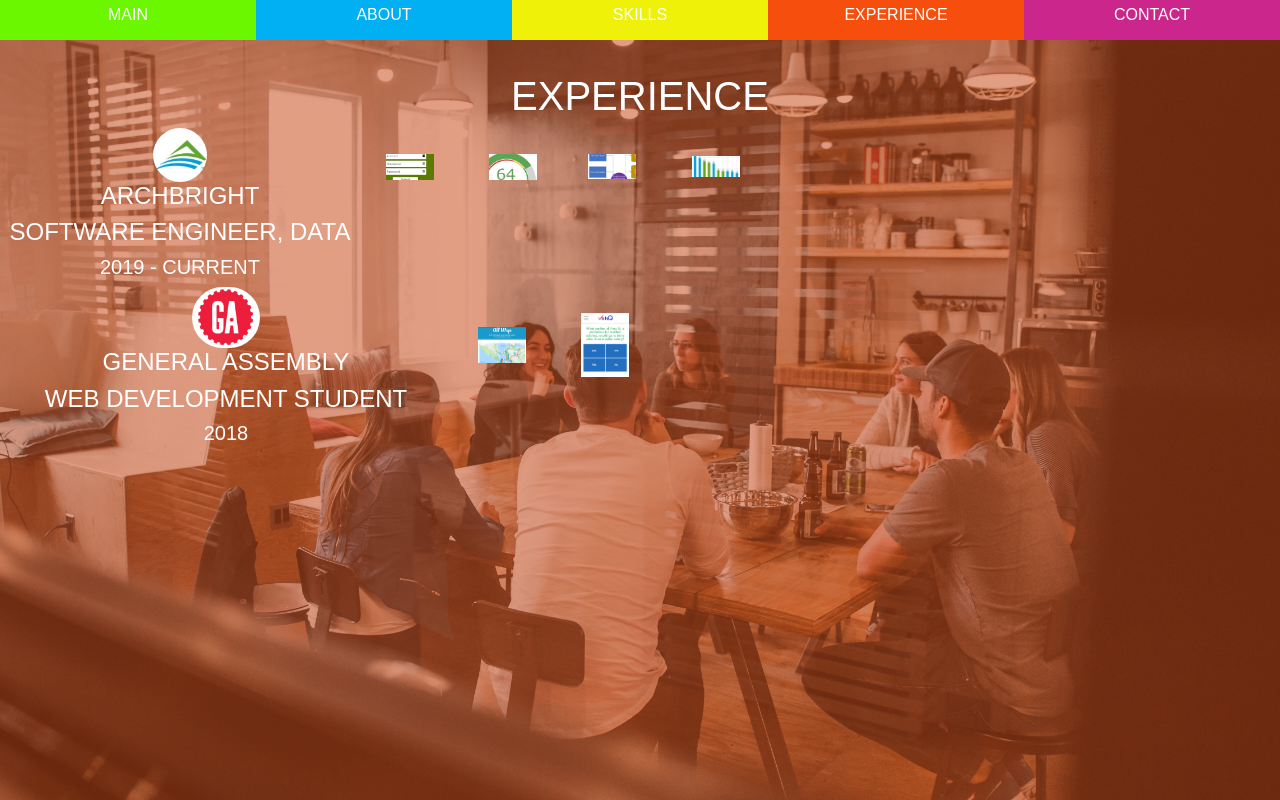
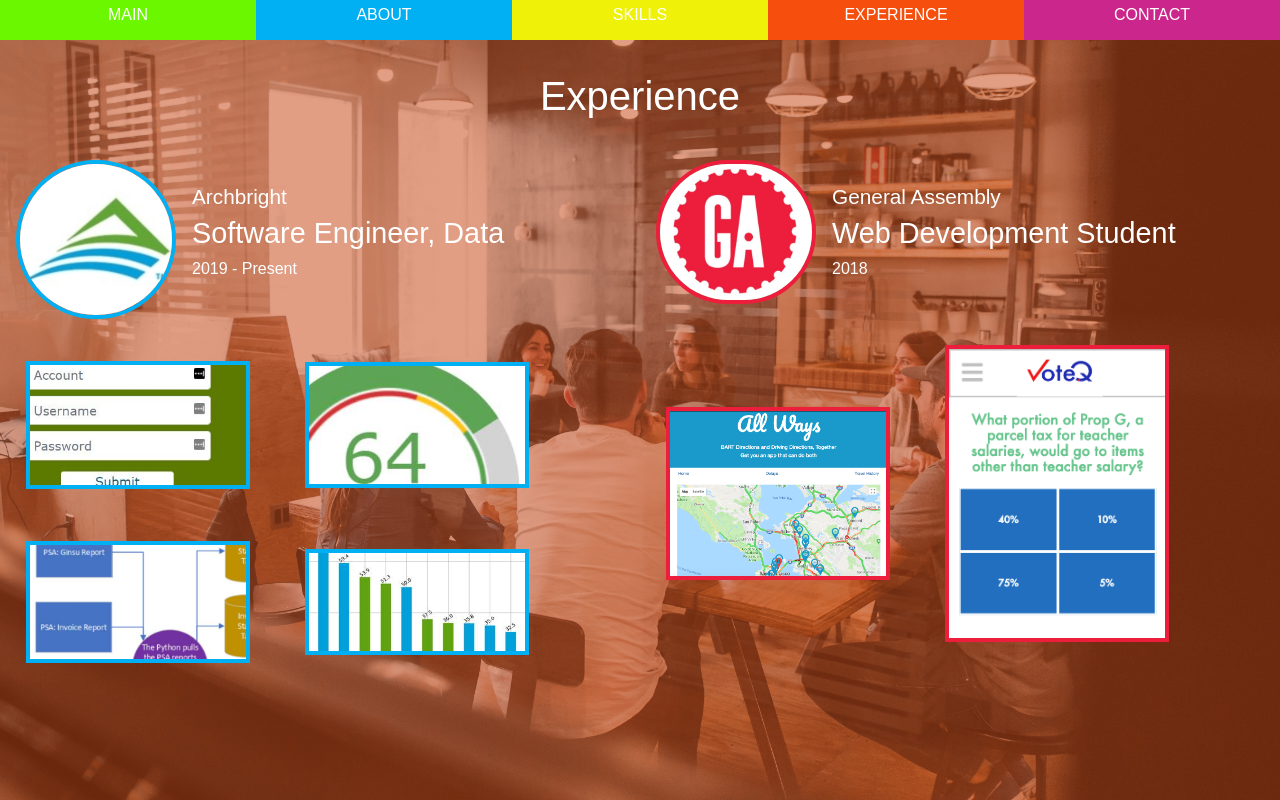
Before and after one commit to Trizzlenova/portfolio, a Python web app: template templates/experience.html in a window 1280 px wide. Run offline with Jinja, Linux system fonts and the light colour scheme; the template is opened without the code that fills it, so the values that code supplies are empty.

Commit message:
layout change for experience page

```diff
--- a/static/style.css
+++ b/static/style.css
@@ -151,29 +151,80 @@
   font-size: 1em;
 }
 
+#company {
+  text-align: left;
+  display: flex;
+}
+
 #experience {
   background: linear-gradient(rgba(196, 62, 9, 0.5), rgba(196, 62, 9, 0.5)),
     url('/static/experience.jpg');
   background-size: cover;
   height: 95vh;
+  color: white;
+  padding-top: 2em;
+  width: 100%;
+}
+
+#experience h1 {
   text-align: center;
-  color: white;
-  text-transform: uppercase;
-  padding-top: 2em;
-  flex-direction: column;
+  margin-bottom: 1em;
+}
+
+#experience_content {
+  display: flex;
+  flex-direction: row;
+  width: 100%;
+}
+
+#experience_content h5 {
+  margin-bottom: .3em;
 }
 
 #archbright, #general_assembly {
   width: 100%;
   display: flex;
+  flex-direction: column;
+}
+
+.experience_details {
+  display: flex;
+  flex-direction: column;
+}
+
+#archbright img {
+  border: .3em solid #01aff3
+}
+
+#general_assembly img {
+  border: .3em solid #ec1e3c;
 }
 
 .col1 img, .col2 img {
   margin: 1.6em;
-  width: 3em;
+  width: 35%;
+}
+
+.organization {
+  margin: 1.2em 0 0 0;
+  font-size: 1.3em;
+}
+
+.title {
+  font-size: 1.8em;
+  margin: 0;
+}
+
+.year {
+  font-size: 1em;
 }
 
 .logo {
-  width: 15%;
+  width: 25%;
   border-radius: 30em;
+  margin: 0 1em 1em 1em;
 }
+
+#general_assembly .logo {
+  width: 10em;
+}
--- a/templates/experience.html
+++ b/templates/experience.html
@@ -7,10 +7,13 @@
         <div id="archbright">
             <div id="company">
                 <img class="logo" src="/static/exp_images/archbright.png" alt="arch_logo" />
-                <h4 class="organization">Archbright</h4>
-                <h4 class="title">Software Engineer, Data</h4>
-                <h5 class="year">2019 - Current</h5>
+                <div class="experience_details">
+                    <h5 class="organization">Archbright</h5>
+                    <h5 class="title">Software Engineer, Data</h5>
+                    <h5 class="year">2019 - Present</h5>
                 </div>
+            </div>
+            <div id="columns">
                 <div class="col1">
                     <img src="/static/exp_images/ui.jpg" alt="aip">
                     <img src="/static/exp_images/nps.jpg" alt="nps">
@@ -20,12 +23,15 @@
                     <img src="/static/exp_images/closed_won.jpg" alt="won">
                 </div>
             </div>
+        </div>
         <div id="general_assembly">
             <div id="company">
                 <img class="logo" src="/static/exp_images/general_assembly.png" alt="ga_logo" />
-                <h4 class="organization">General Assembly</h4>
-                <h4 class="title">Web Development Student</h4>
+                <div class="experience_details">
+                    <h5 class="organization">General Assembly</h5>
+                    <h5 class="title">Web Development Student</h5>
                     <h5 class="year">2018</h5>
+                </div>
             </div>
             <div class="col1">
                 <img src="/static/exp_images/allways.png" alt="allways">
```
Lines whose indentation alone changed are shown as unchanged.
